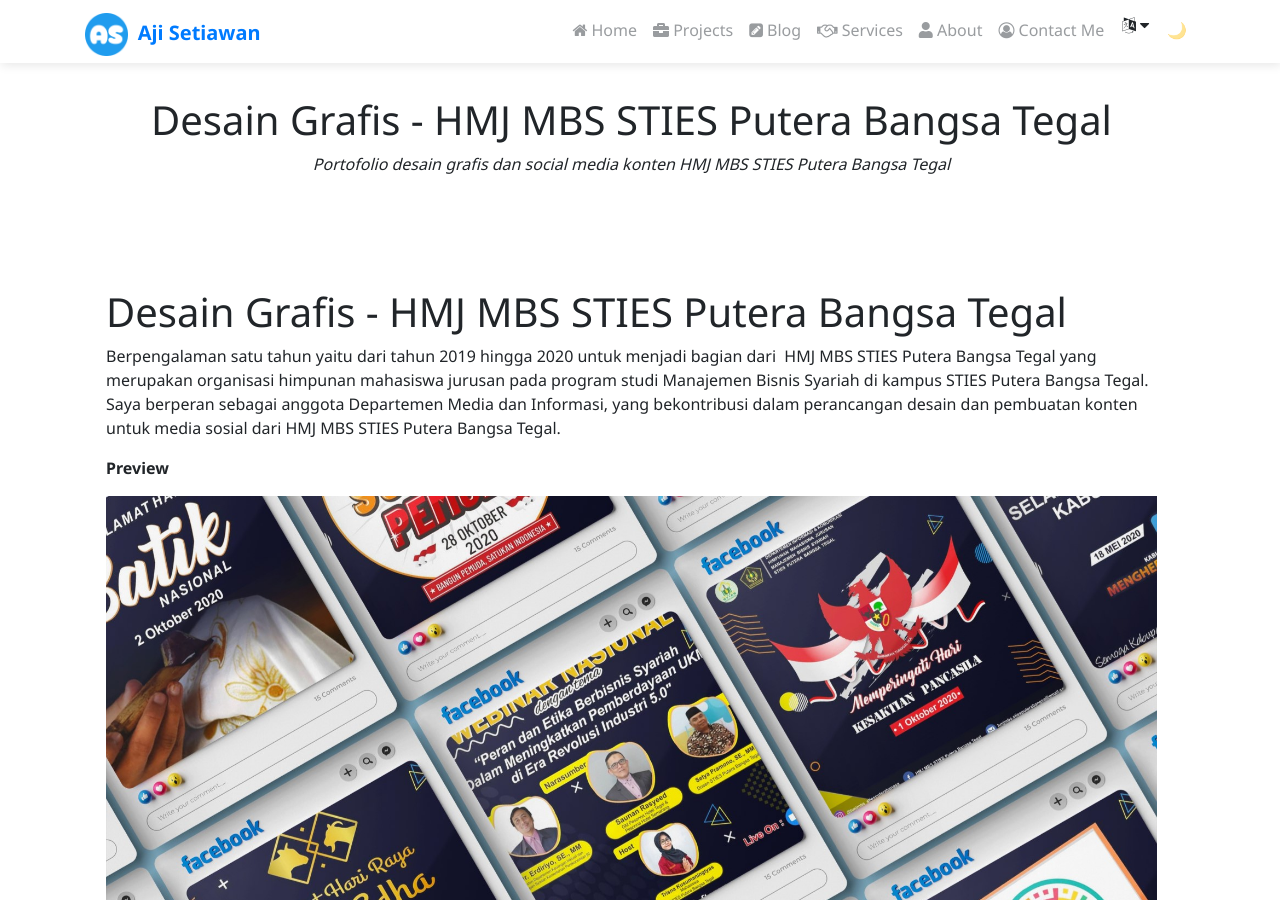
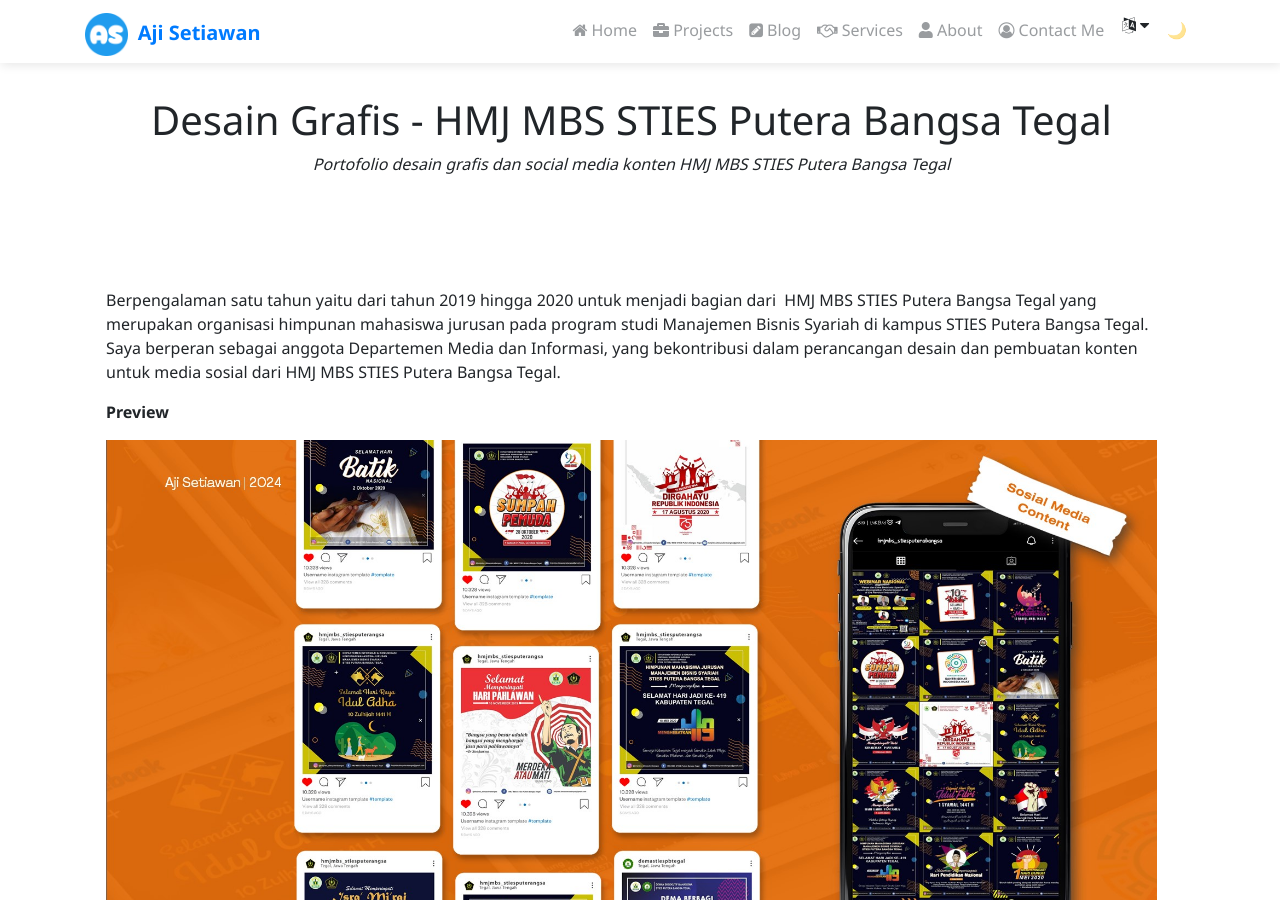
Before and after one commit to ajisetiawan716/ajisetiawan716.github.io, a Jekyll site: the page built from _projects/graphic-design-hmj-mbs-stiespbtegal.md, in a window 1280 px wide and 900 px high. Built offline with Jekyll 4.4.1, drawn with Linux system fonts in a browser that asks for light colours; nearby versions of some CDN libraries; emoji names are drawn with the system emoji font; comment, search, counter and statistics services are not loaded; a style sheet for code colours, icons or effects is not loaded.

Commit message:
Update graphic-design-hmj-mbs-stiespbtegal.md

```diff
--- a/_projects/graphic-design-hmj-mbs-stiespbtegal.md
+++ b/_projects/graphic-design-hmj-mbs-stiespbtegal.md
@@ -6,7 +6,6 @@
 description: Portofolio desain grafis dan social media konten HMJ MBS STIES Putera Bangsa Tegal
 ---
 
-# Desain Grafis - HMJ MBS STIES Putera Bangsa Tegal
 
 Berpengalaman satu tahun yaitu dari tahun 2019 hingga 2020 untuk menjadi bagian dari  HMJ MBS STIES Putera Bangsa Tegal yang merupakan organisasi himpunan mahasiswa jurusan pada program studi Manajemen Bisnis Syariah di kampus STIES Putera Bangsa Tegal. Saya berperan sebagai anggota Departemen Media dan Informasi, yang bekontribusi dalam perancangan desain dan pembuatan konten untuk media sosial dari HMJ MBS STIES Putera Bangsa Tegal.
 
@@ -14,11 +13,9 @@
 
 **Preview**
 
-![Portofolio Desain Grafis](https://www.ajisetiawan.my.id/assets/img/content/gd-mbs-cover.jpg "Portofolio Desain Grafis")
-
 ![Portofolio Desain Grafis](https://www.ajisetiawan.my.id/assets/img/content/gd-mbs-1.jpg "Portofolio Desain Grafis")
 
-![https://www.ajisetiawan.my.id/assets/img/content/gd-mbs-2.jpg]()
+![Portofolio Desain Grafis](https://www.ajisetiawan.my.id/assets/img/content/gd-mbs-2.jpg "Portofolio Desain Grafis")
 
 <p class="text-center">
 {% include elements/button.html link="https://instagram.com/hmjmbs_stiesputerabangsa" text="Visit HMJ MBS STIES Putera Bangsa Tegal" %}
```
